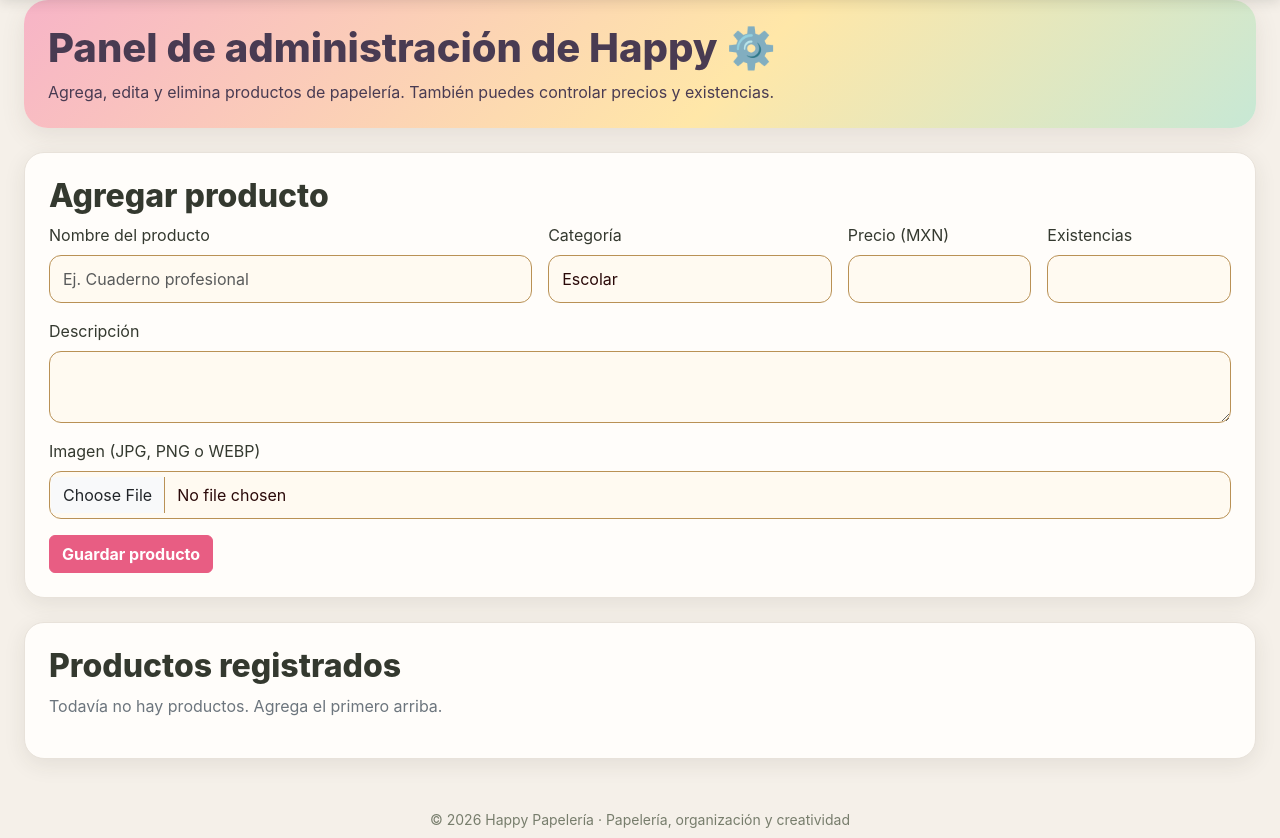
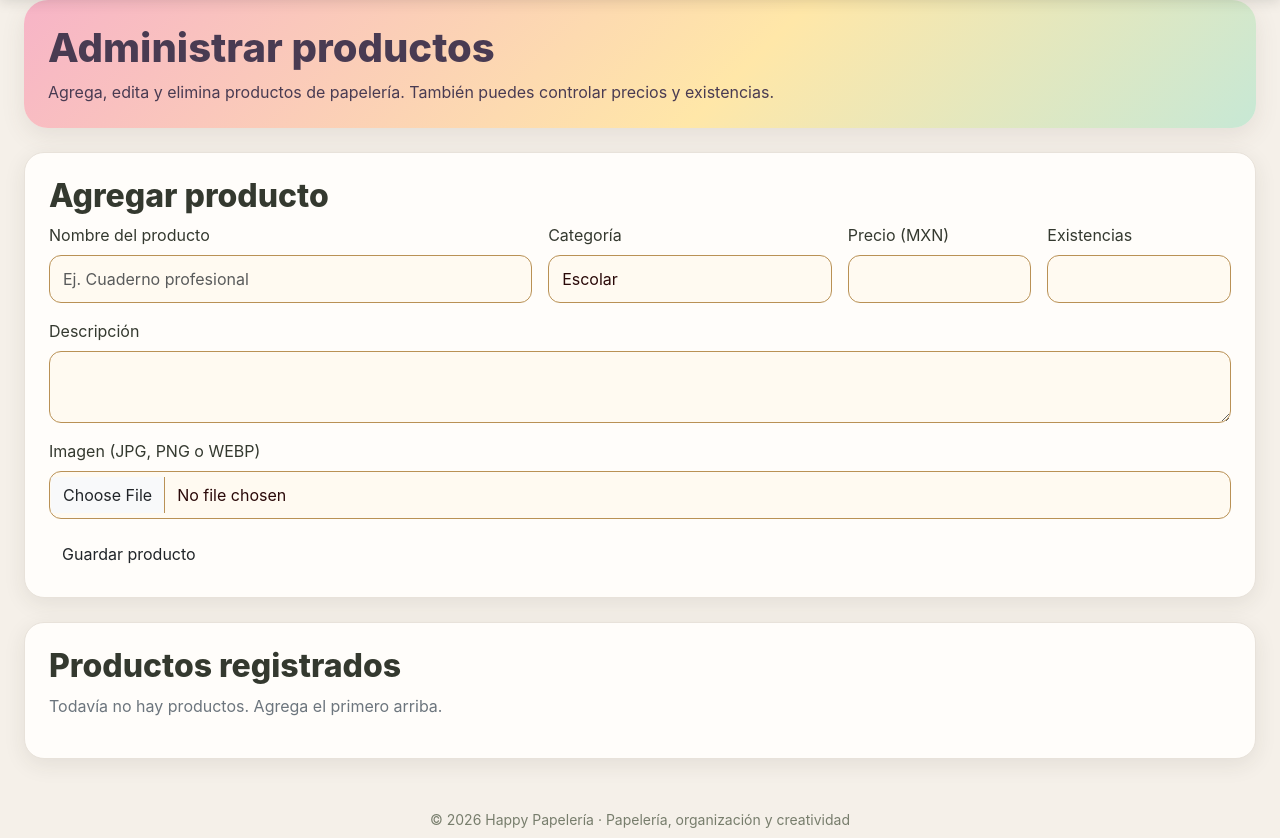
Before and after one commit to gongorapinedadannacbtis272-dot/papeleria, a Flask app: template templates/admin.html in a window 1280 px wide. Shown: the part 86-924 px from the top of the page. Run offline with Flask 3, Linux system fonts and the light colour scheme; the template is opened without the code that fills it, so the values that code supplies are empty; parts of the project's set-up code (start-up, migrations or seed data) failed here and were passed over.

Commit message:
Update admin.html

```diff
--- a/templates/admin.html
+++ b/templates/admin.html
@@ -1,6 +1,6 @@
 {% extends 'base.html' %}{% block contenido %}
-<section class="hero p-4 mb-4"><h1>Panel de administración de Happy ⚙️</h1><p class="mb-0">Agrega, edita y elimina productos de papelería. También puedes controlar precios y existencias.</p></section>
-<section class="form-card p-4 mb-4">
+<section class="hero admin-hero p-4 mb-4"><h1>Administrar productos</h1><p class="mb-0">Agrega, edita y elimina productos de papelería. También puedes controlar precios y existencias.</p></section>
+<section class="form-card admin-panel p-4 mb-4">
 <h2 class="section-title">Agregar producto</h2>
 <form method="post" action="{{ url_for('admin_guardar_merch') }}" enctype="multipart/form-data" class="row g-3">
 <div class="col-md-5"><label class="form-label">Nombre del producto</label><input name="nombre" class="form-control" required maxlength="120" placeholder="Ej. Cuaderno profesional"></div>
@@ -9,9 +9,9 @@
 <div class="col-md-2"><label class="form-label">Existencias</label><input name="stock" type="number" min="0" class="form-control" required></div>
 <div class="col-12"><label class="form-label">Descripción</label><textarea name="descripcion" class="form-control" rows="2"></textarea></div>
 <div class="col-12"><label class="form-label">Imagen (JPG, PNG o WEBP)</label><input name="imagen" type="file" accept=".jpg,.jpeg,.png,.webp" class="form-control"></div>
-<div class="col-12"><button class="btn btn-honey">Guardar producto</button></div></form>
+<div class="col-12"><button class="btn btn-sage">Guardar producto</button></div></form>
 </section>
-<section class="form-card p-4"><h2 class="section-title">Productos registrados</h2>
+<section class="form-card admin-panel p-4"><h2 class="section-title">Productos registrados</h2>
 {% for item in items %}
 <div class="admin-row"><div class="flex-grow-1"><strong>{{ item.nombre }}</strong><div class="small">{{ item.get('tipo','Papelería') }} · ${{ '%.2f'|format(item.precio) }} MXN · Existencias: {{ item.stock }}</div>
 <details class="mt-2"><summary class="admin-edit-summary">Editar producto</summary>
@@ -23,7 +23,7 @@
 <div class="col-md-2"><input name="stock" type="number" min="0" class="form-control" value="{{ item.stock }}" required></div>
 <div class="col-12"><textarea name="descripcion" class="form-control" rows="2">{{ item.get('descripcion','') }}</textarea></div>
 <div class="col-12"><label class="form-label">Cambiar imagen (opcional)</label><input name="imagen" type="file" accept=".jpg,.jpeg,.png,.webp" class="form-control"></div>
-<div class="col-12"><button class="btn btn-honey">Guardar cambios</button></div></form></details></div>
+<div class="col-12"><button class="btn btn-sage">Guardar cambios</button></div></form></details></div>
 <form method="post" action="{{ url_for('admin_eliminar_merch',id=item._id) }}" onsubmit="return confirm('¿Eliminar este producto?')"><button class="btn btn-delete-book">Eliminar</button></form></div>
 {% else %}<p class="text-secondary">Todavía no hay productos. Agrega el primero arriba.</p>{% endfor %}
 </section>{% endblock %}
```
